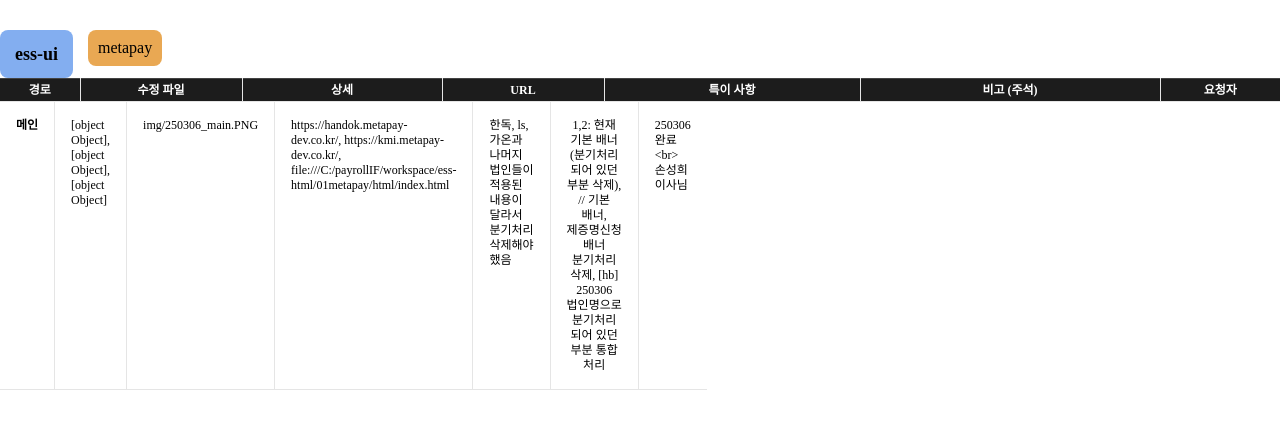
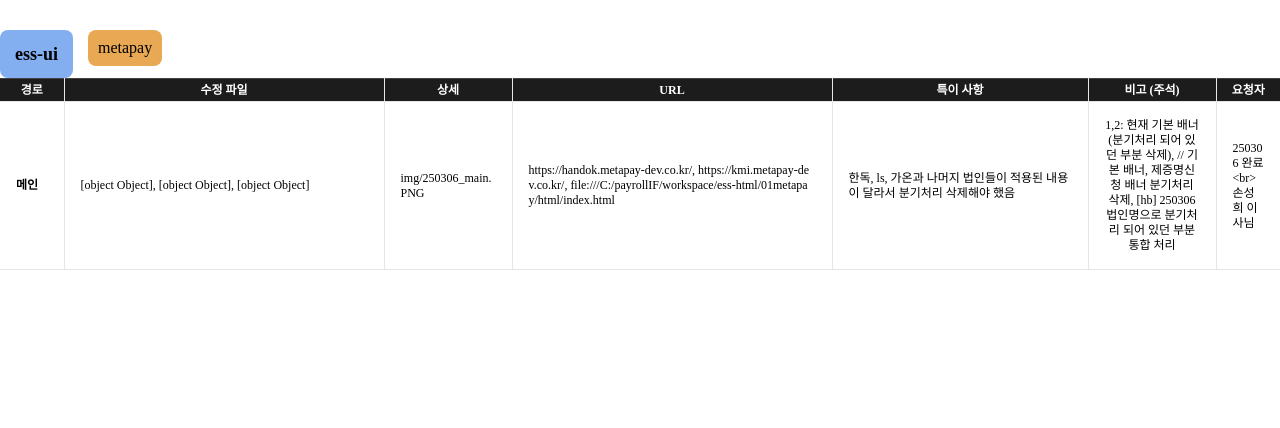
Before and after one commit to hyobiin/study, a React (Vite) app in the folder hb-work-list/: page / in a window 1280 px wide. Shown: the top 428 px of the page. Built offline with nearby package versions, Linux system fonts and the light colour scheme.

Commit message:
1. 잘못짜서 table에 div가 들어가 있는 오류 해결 2. 그래서 colgroup이 안 먹었던 거 3. map이 tr 안에 있어서 td만 map이 돌고 있던 부분 수정

```diff
--- a/hb-work-list/src/App.css
+++ b/hb-work-list/src/App.css
@@ -20,7 +20,6 @@ body, div{margin:0;padding:0}
 .tab-con-list .tab-con.active{display:block;}
 
 /* table */
-td, th {word-break:keep-all;}/* colgroup이 안 먹어서 추가 */
 table{width:100%;border:0;border-top:1px solid #434343;border-collapse:collapse;border-spacing:0;color:#353535;word-break:break-all;font-size:12px;}
 table tr:hover{background-color:#f0f0f0;}
 table th{padding:5px 0;background:#f0f0f0;border-right:1px solid #e5e5e5;border-bottom:1px solid #e5e5e5;font-weight:600;text-align:center;}
--- a/hb-work-list/src/components/Tab.jsx
+++ b/hb-work-list/src/components/Tab.jsx
@@ -14,6 +14,8 @@ export default function TabComponent(){
 
     const tabThKey = Object.keys(tabTh);
 
+    console.trace('여기서 호출');
+
     return(
         <>
             <ul className="tab-list">
@@ -27,15 +29,19 @@ export default function TabComponent(){
                 }
             </ul>
             <div className="tab-con-list">
+                {tabName.map((tab, index) => (
+                    <div key={index}
+                        className={`tab-con ${activeTab === index ? "active" : ""}`}
+                    >
                         <table>
                             <colgroup>
-                        <col width="80px" />
-                        <col />
-                        <col width="200px" />
-                        <col />
+                                <col width="5%" />
+                                <col width="25%" />
+                                <col width="10%" />
+                                <col width="25%" />
                                 <col width="20%" />
-                        <col width="300px" />
-                        <col width="120px" />
+                                <col width="10%" />
+                                <col width="5%" />
                             </colgroup>
                             <thead>
                                 <tr>
@@ -50,30 +56,22 @@ export default function TabComponent(){
                                 </tr>
                             </thead>
                             <tbody>
-                        {
-                            tabName.map((tab, index) => (
-                                <div key={index}
-                                    className={`tab-con ${activeTab === index ? "active" : ""}`}
-                                >
-                                    <tr>
-                                        {
-                                            tabData[tabDataKey[index]].map((data, dataIndex) => (
-                                                Object.values(data).map((value, valueIndex) => (
+                                {tabData[tabDataKey[index]].map((data, dataIndex) => (
+                                    <tr key={dataIndex}>
+                                    {Object.values(data).map((value, valueIndex) => (
                                         <td key={`${dataIndex}-${valueIndex}`}>
                                             {Array.isArray(value) ? value.join(", ") :
                                             typeof value === "object" ?
                                             Object.entries(value).map(([key, val]) => `${key}: ${val}`).join(", ") :
                                             value}
                                         </td>
-                                                ))
-                                            ))
-                                        }
+                                    ))}
                                     </tr>
-                                </div>
-                            ))
-                        }
+                                ))}
                             </tbody>
                         </table>
+                    </div>
+                ))}
             </div>
         </>
     )
```
Lines whose indentation alone changed are shown as unchanged.
